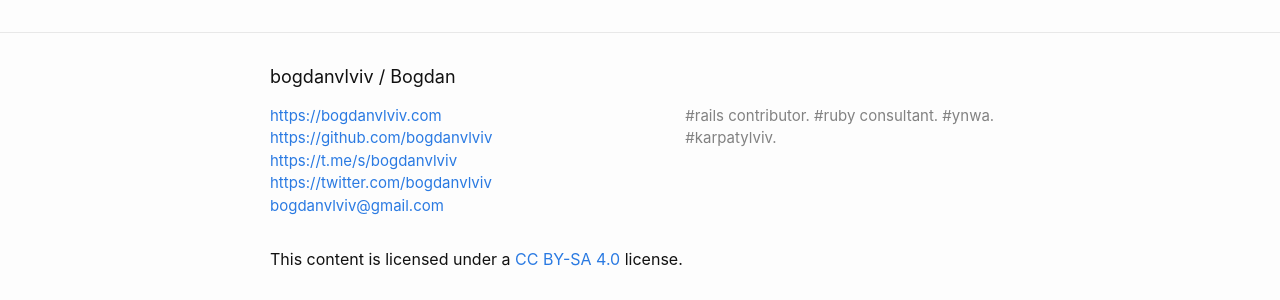
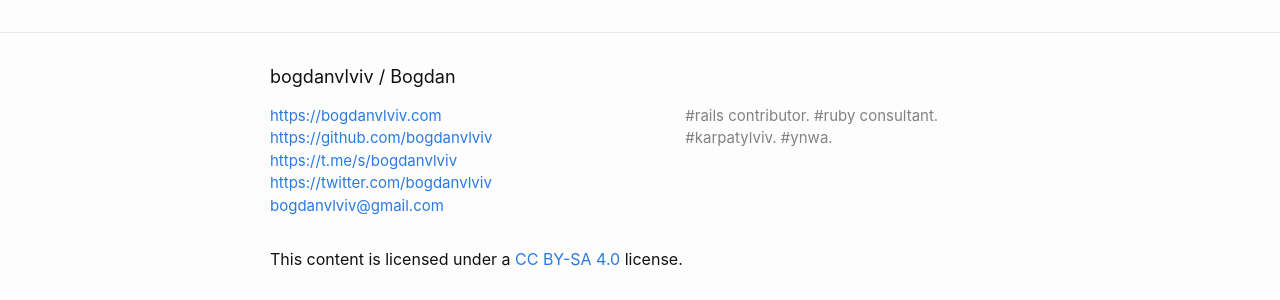
Before and after one commit to crowdpro3/bogdanvlviv.github.io, a Jekyll site: the page built from index.html, in a window 1280 px wide. Shown: the part 584-884 px from the top of the page. Built offline with Jekyll 4.4.1, drawn with Linux system fonts in a browser that asks for light colours; comment, search, counter and statistics services are not loaded.

```diff
--- a/_config.yml
+++ b/_config.yml
@@ -1,7 +1,7 @@
 # Site settings
 title: "bogdanvlviv / Bogdan"
 email: "bogdanvlviv@gmail.com"
-description: "#rails contributor. #ruby consultant. #ynwa. #karpatylviv."
+description: "#rails contributor. #ruby consultant. #karpatylviv. #ynwa."
 baseurl: ""
 url: "https://bogdanvlviv.com"
 image: "/images/main.jpg"
```
